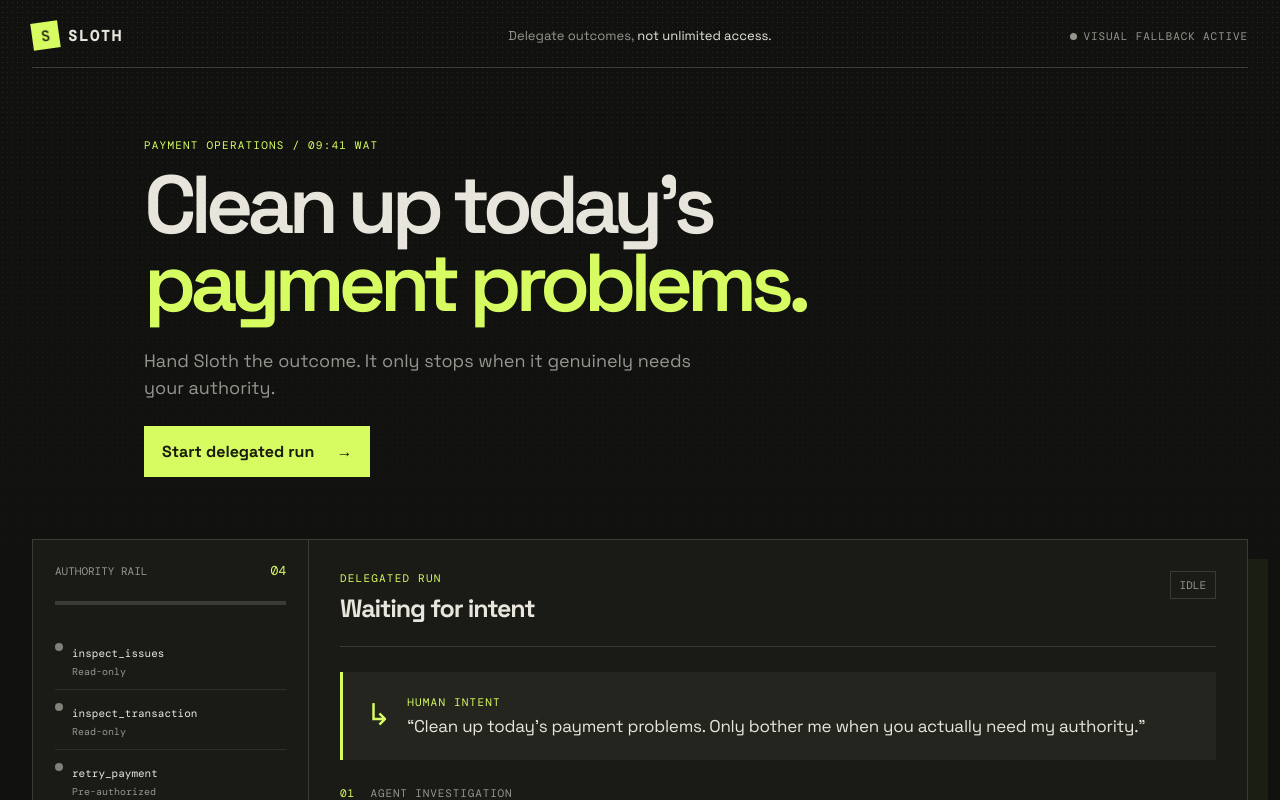
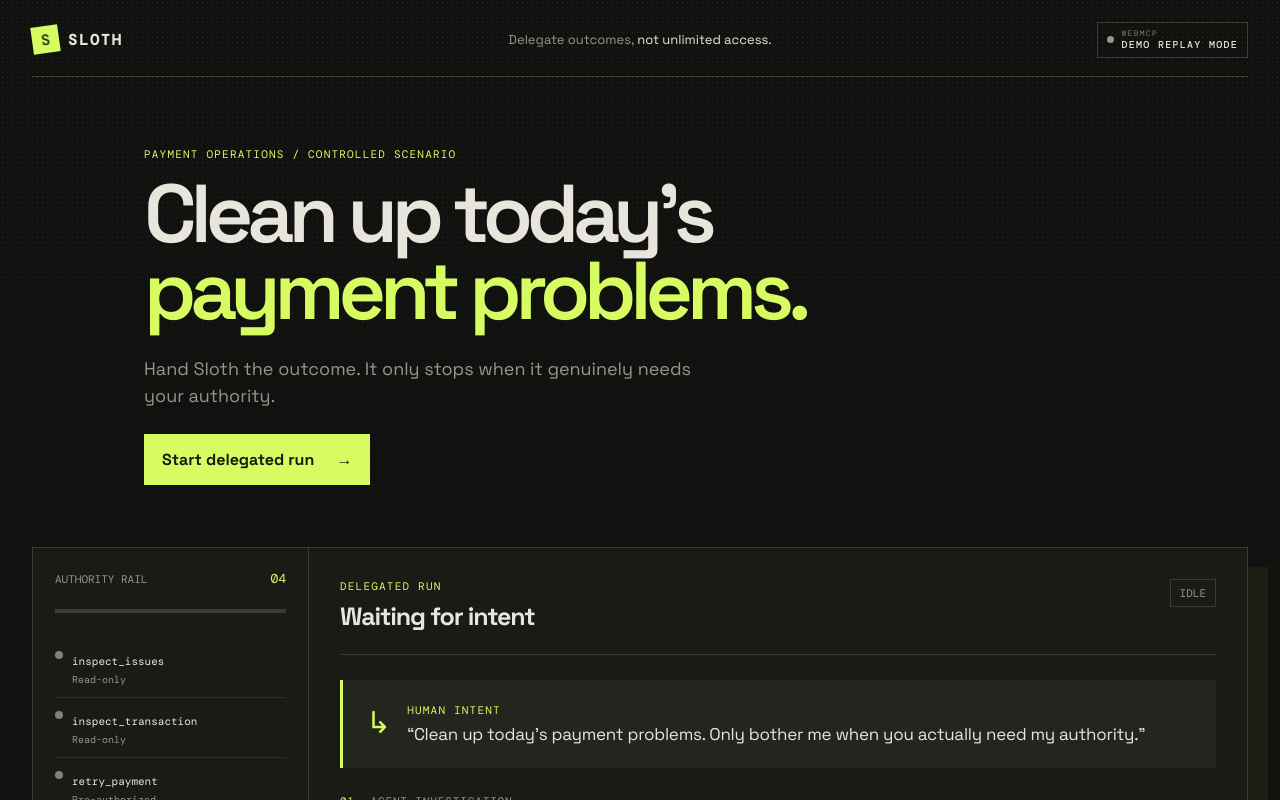
Before and after one commit to emmaGH1/sloth, a Next.js app: page / in a window 1280 px wide. Shown: the top 800 px of the page. Built offline with nearby package versions, Linux system fonts and the light colour scheme.

Commit message:
style: clarify scenario and WebMCP status

```diff
--- a/app/page.tsx
+++ b/app/page.tsx
@@ -264,11 +264,14 @@ export default function Home() {
       <header className="topbar">
         <a className="brand" href="#top" aria-label="Sloth home"><span className="brand-mark">S</span> SLOTH</a>
         <p className="tagline">Delegate outcomes, <em>not unlimited access.</em></p>
-        <div className={`connection ${nativeStatus}`} aria-live="polite"><span />{nativeStatus === "ready" ? "WebMCP ready" : nativeStatus === "fallback" ? "Visual fallback active" : "Checking WebMCP"}</div>
+        <div className={`connection ${nativeStatus}`} aria-live="polite" aria-label={nativeStatus === "ready" ? "WebMCP native tools online" : nativeStatus === "fallback" ? "WebMCP unavailable; demo replay mode" : "Checking WebMCP connection"}>
+          <span aria-hidden="true" />
+          <div><small>WebMCP</small><strong>{nativeStatus === "ready" ? "Native tools online" : nativeStatus === "fallback" ? "Demo replay mode" : "Checking connection"}</strong></div>
+        </div>
       </header>
 
       <section className="hero" id="top">
-        <p className="eyebrow">Payment operations / 09:41 WAT</p>
+        <p className="eyebrow">Payment operations / controlled scenario</p>
         <h1>Clean up today’s<br /><span>payment problems.</span></h1>
         <p className="lead">Hand Sloth the outcome. It only stops when it genuinely needs your authority.</p>
         {phase === "idle" ? <button className="primary" onClick={startRun}>Start delegated run <span aria-hidden="true">→</span></button> : phase === "closed" || phase === "denied" ? <button className="primary" onClick={replay}>Replay judge path <span aria-hidden="true">↻</span></button> : <button className="primary" disabled>Delegated run in progress</button>}
--- a/styles.css
+++ b/styles.css
@@ -22,8 +22,8 @@ button:focus-visible, input:focus-visible, a:focus-visible { outline: 2px solid
 .brand { color: var(--ink); font: 600 15px var(--mono); letter-spacing: .13em; text-decoration: none; display: flex; align-items: center; gap: 9px; }
 .brand-mark { width: 27px; height: 27px; display: grid; place-items: center; background: var(--acid); color: #171a0c; font-weight: 500; letter-spacing: 0; transform: rotate(-8deg); }
 .tagline { margin: 0; color: var(--muted); font-size: 13px; } .tagline em { color: var(--ink); font-style: normal; }
-.connection { justify-self: end; color: var(--muted); font: 11px var(--mono); text-transform: uppercase; letter-spacing: .08em; } .connection span { display: inline-block; width: 7px; height: 7px; border-radius: 50%; background: var(--amber); margin-right: 6px; }
-.connection.ready span { background: var(--mint); box-shadow: 0 0 13px var(--mint); } .connection.fallback span { background: var(--muted); }
+.connection { justify-self: end; display: flex; align-items: center; gap: 8px; padding: 6px 9px; border: 1px solid var(--line); color: var(--muted); font-family: var(--mono); text-transform: uppercase; letter-spacing: .08em; } .connection span { display: inline-block; width: 7px; height: 7px; flex: 0 0 auto; border-radius: 50%; background: var(--amber); } .connection small, .connection strong { display: block; font: inherit; line-height: 1.2; } .connection small { color: #777a70; font-size: 8px; } .connection strong { color: var(--ink); font-size: 10px; font-weight: 500; }
+.connection.ready { border-color: rgba(102,214,174,.35); } .connection.ready span { background: var(--mint); box-shadow: 0 0 13px var(--mint); } .connection.ready strong { color: var(--mint); } .connection.fallback span { background: var(--muted); }
 .hero { padding: 70px 0 62px 112px; max-width: 850px; }
 .eyebrow { color: var(--acid); font: 11px var(--mono); text-transform: uppercase; letter-spacing: .11em; margin: 0 0 14px; }
 h1 { font-size: clamp(42px, 6.5vw, 82px); line-height: .95; letter-spacing: -.075em; margin: 0; font-weight: 600; } h1 span { color: var(--acid); }
```
Also changed, not shown: 1 other file (tests, documents, lock files or other folders).
